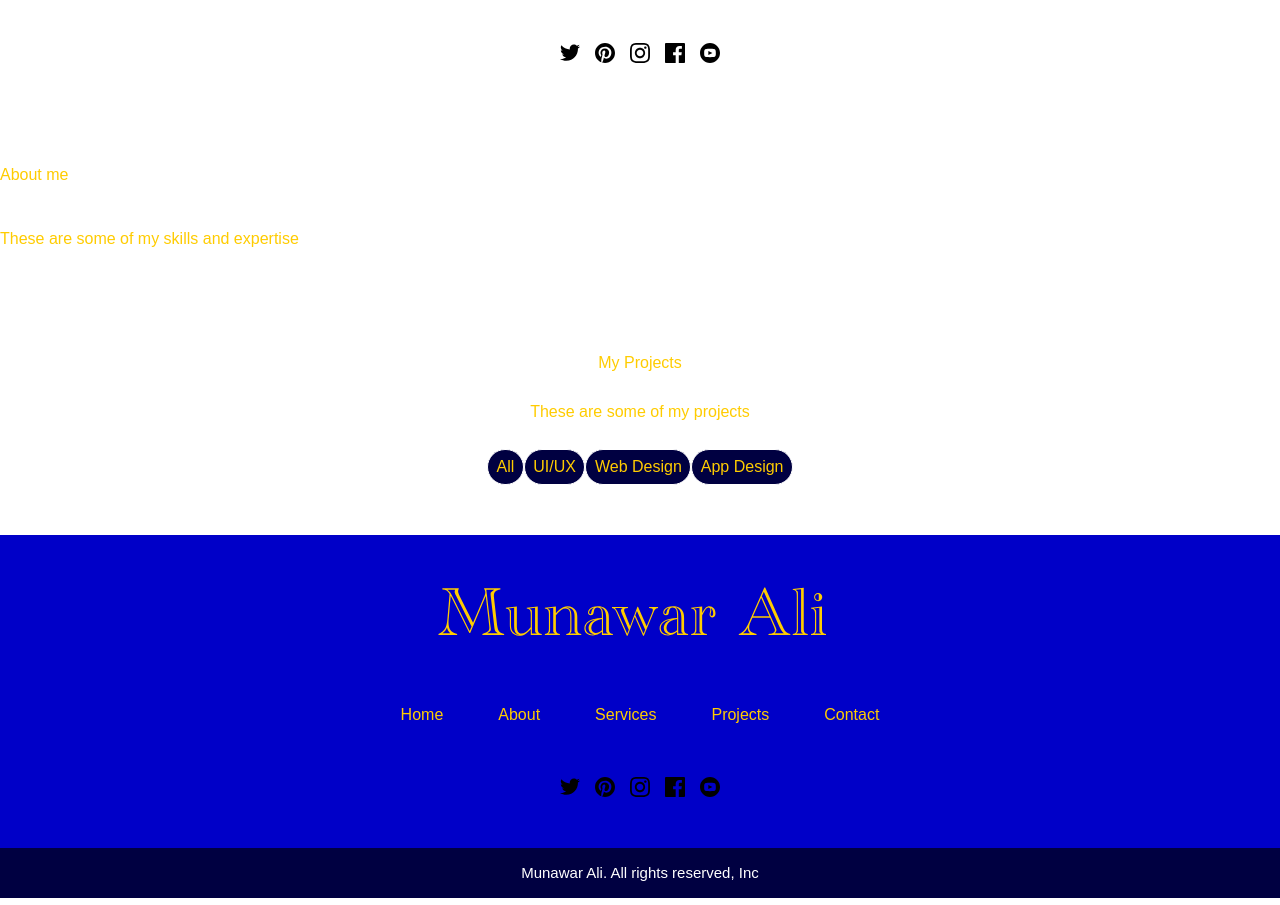
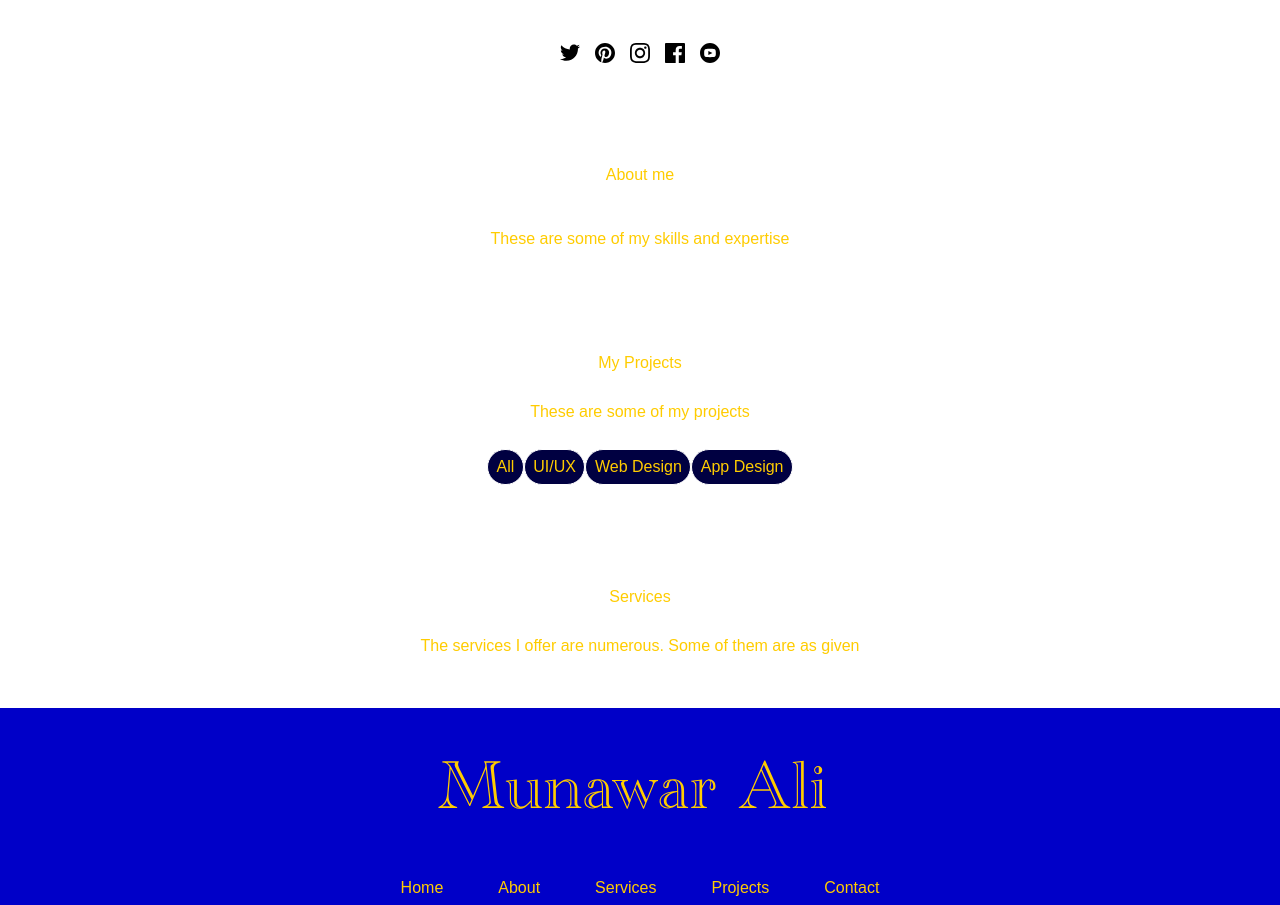
Before and after one commit to Webmav/my-portfolio, a React (Vite) app: page / in a window 1280 px wide. Shown: the part 692-1597 px from the top of the page. Built offline with nearby package versions, Linux system fonts and the light colour scheme; a web font is replaced by a local one.

Commit message:
Added contact component as Figma design in small screens.

```diff
--- a/src/components/AboutMe.jsx
+++ b/src/components/AboutMe.jsx
@@ -1,6 +1,6 @@
 export default function AboutMe() {
     return(
-        <div className="grid max-md:justify-items-center py-[25px] md:py-[50px] ">
+        <div className="grid justify-items-center py-[25px] md:py-[50px] ">
             <h1>About me</h1>
 
             <p className="mbs-[20px] md:mbs-[40px] ">These are some of my skills and expertise</p>
--- a/src/components/Services.jsx
+++ b/src/components/Services.jsx
@@ -1,11 +1,11 @@
 export default function Services() {
     return(
-        <>
+        <div className="grid justify-items-center py-[25px] md:py-[50px] ">
             <h1>Services</h1>
 
-            <p>The services I offer are numerous. Some of them are as given</p>
+            <p className="mbs-[10px] md:mbs-[25px] ">The services I offer are numerous. Some of them are as given</p>
 
             {/* scroll... */}
-        </>
+        </div>
     )
 }
--- a/src/pages/HomePage.jsx
+++ b/src/pages/HomePage.jsx
@@ -10,8 +10,8 @@ export default function HomePage() {
             <Hero />
             <AboutMe />
             <Projects />
+            <Services />
             {/*
-            <Services />
             <Contact /> */}
         </>
     )
```
